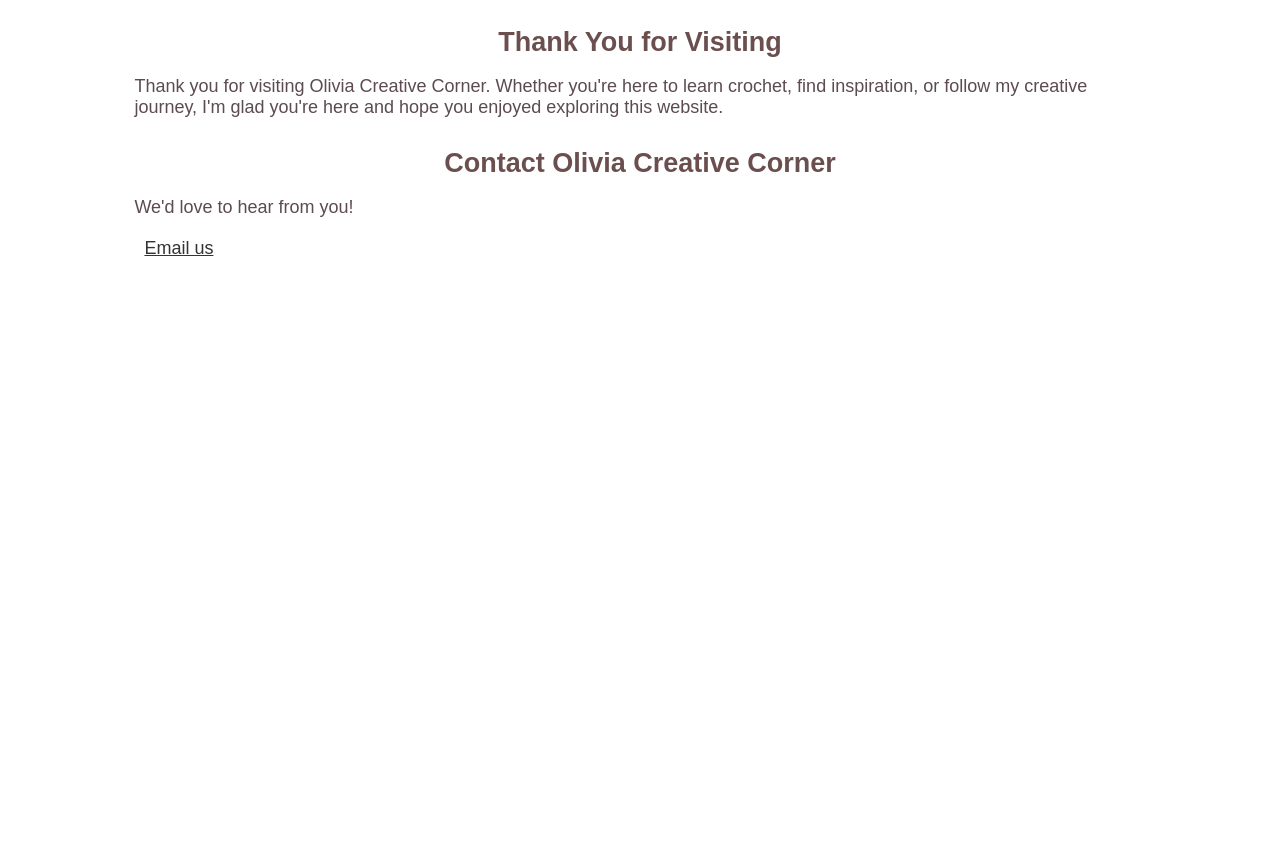
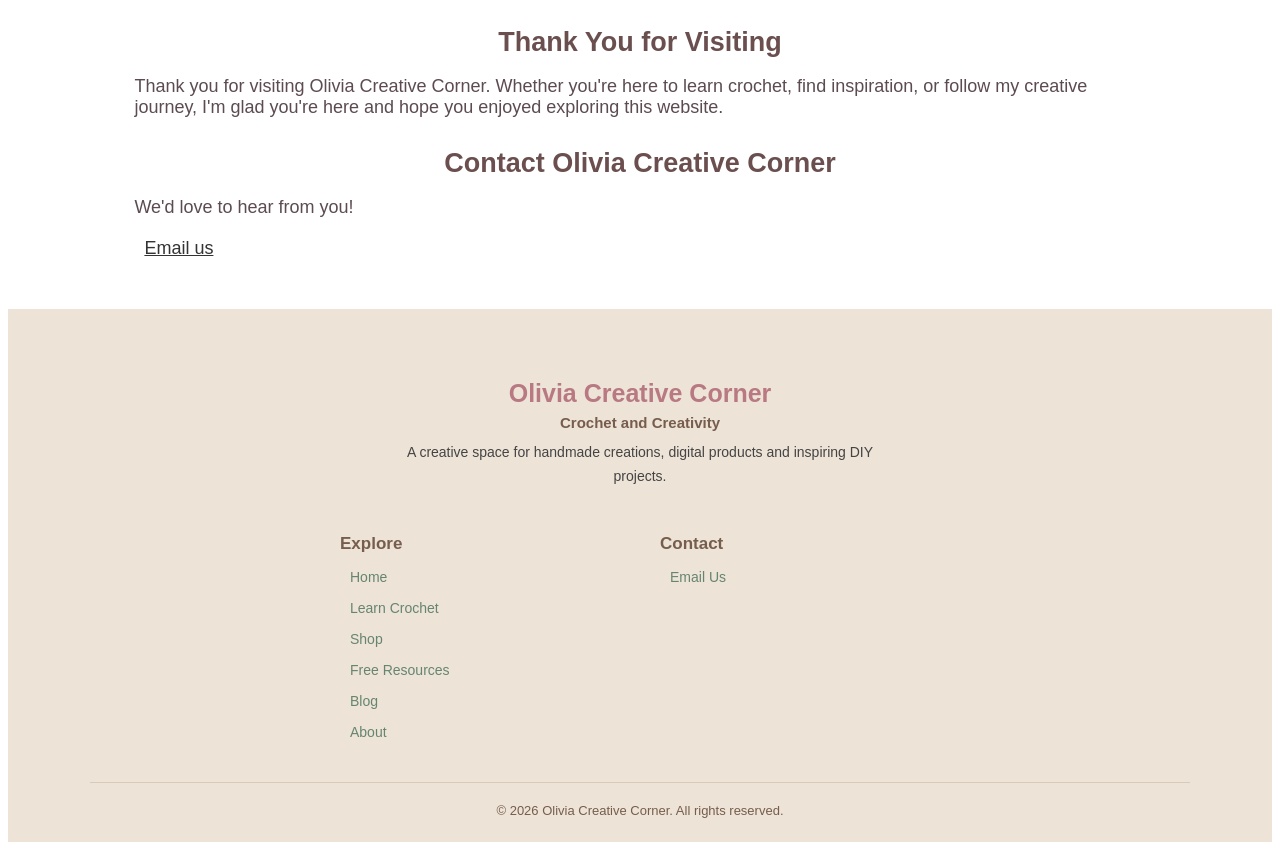
Before and after one commit to Testimony17/Olivia-creative-corner, a plain HTML site: page me.html in a window 1280 px wide. Shown: the part 691-1541 px from the top of the page. Before the commit the page ends 970 px from the top, so only its background shows below. Drawn offline with Linux system fonts and the light colour scheme.

Commit message:
Add footer with brand info and contact links
Added footer section with brand information, links, and copyright.

```diff
--- a/me.html
+++ b/me.html
@@ -54,5 +54,57 @@
     </a>
   </p>
 </section>
+	  <footer class="site-footer">
+  <div class="footer-container">
+
+    <!-- BRAND INFORMATION -->
+    <div class="footer-brand">
+      <h2>Olivia Creative Corner</h2>
+      <div class="tagline">Crochet and Creativity</div>
+      <p>
+        A creative space for handmade creations,
+        digital products and inspiring DIY projects.
+      </p>
+    </div>
+
+    <!-- FOOTER LINKS -->
+    <div class="footer-links">
+
+      <div>
+        <h3>Explore</h3>
+        <ul>
+          <li><a href="index.html">Home</a></li>
+          <li><a href="learn.html">Learn Crochet</a></li>
+          <li><a href="shop.html">Shop</a></li>
+          <li><a href="free.html">Free Resources</a></li>
+          <li><a href="blog.html">Blog</a></li>
+          <li><a href="me.html">About</a></li>
+        </ul>
+      </div>
+
+      <div>
+        <h3>Contact</h3>
+        <ul>
+          <li>
+            <a href="mailto:hello.oliviacreativecorner@gmail.com">
+              Email Us
+            </a>
+          </li>
+        </ul>
+      </div>
+
+    </div>
+
+    <!-- COPYRIGHT -->
+    <div class="footer-bottom">
+      <p>
+        &copy; 2026 Olivia Creative Corner.
+        All rights reserved.
+      </p>
+    </div>
+
+  </div>
+</footer>
+
     </body>
 </html>
```
